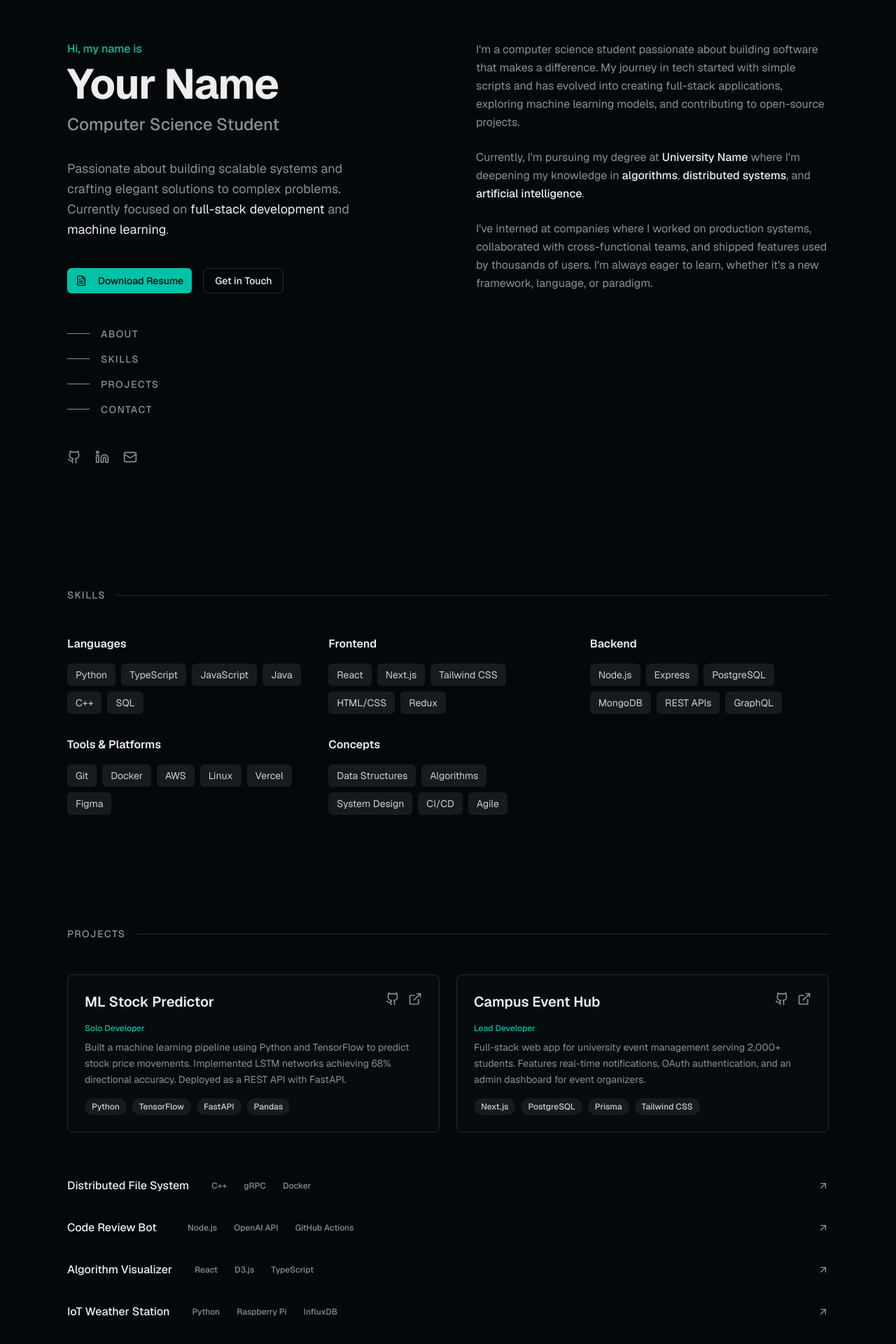
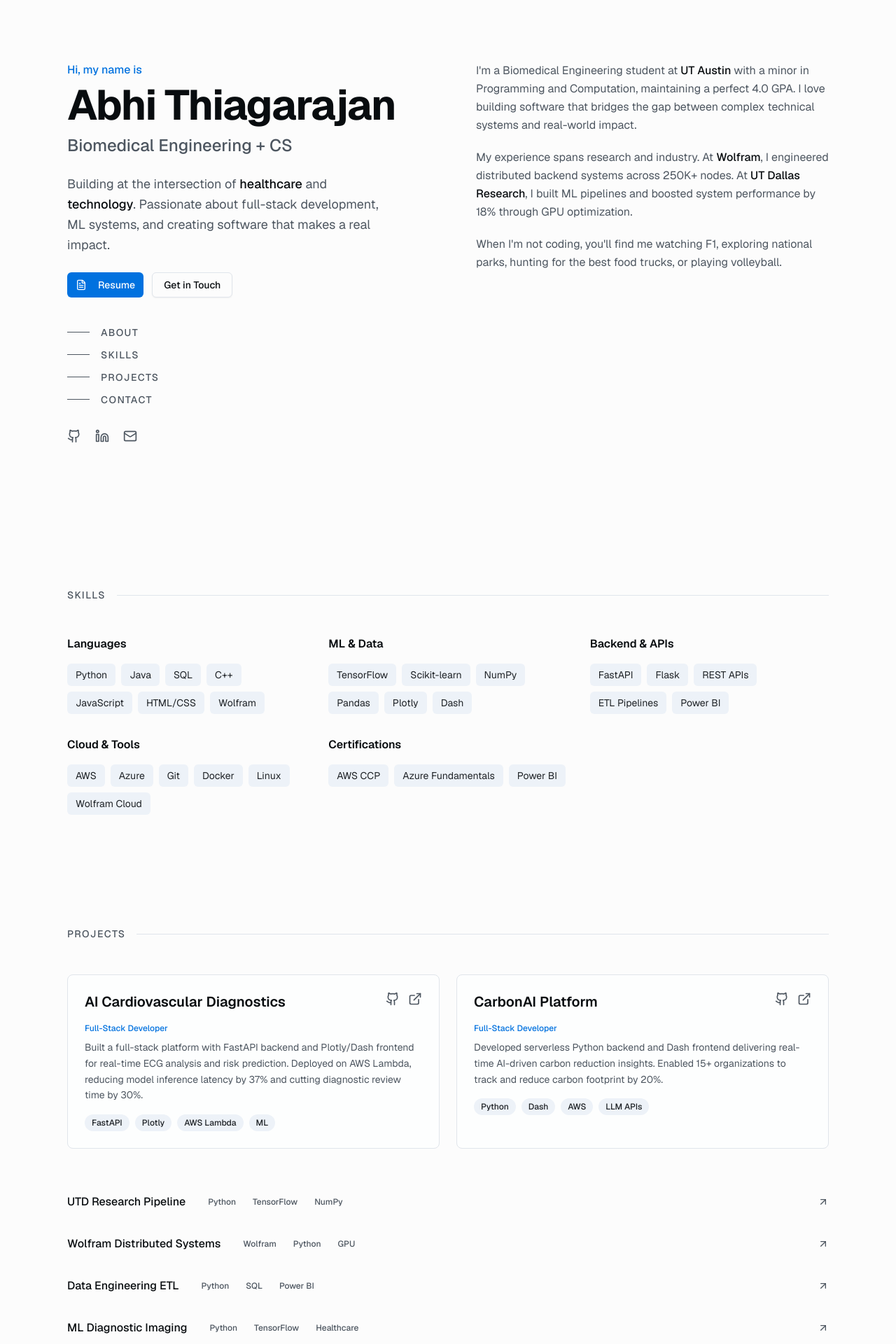
Before and after one commit to abhithiaga/PersonalWebsite, a Next.js app: page / in a window 1280 px wide. Shown: the part 40-1960 px from the top of the page at 70% size. Built offline with nearby package versions, Linux system fonts and the light colour scheme.

Commit message:
feat: update portfolio with light theme and Abhi's details\n\nAdd clean light theme with blue accents and populate sections with resume info.

```diff
--- a/app/globals.css
+++ b/app/globals.css
@@ -4,74 +4,74 @@
 @custom-variant dark (&:is(.dark *));
 
 :root {
-  --background: oklch(0.13 0.01 240);
-  --foreground: oklch(0.95 0 0);
-  --card: oklch(0.16 0.01 240);
-  --card-foreground: oklch(0.95 0 0);
-  --popover: oklch(0.16 0.01 240);
-  --popover-foreground: oklch(0.95 0 0);
-  --primary: oklch(0.72 0.15 180);
-  --primary-foreground: oklch(0.13 0.01 240);
-  --secondary: oklch(0.22 0.01 240);
-  --secondary-foreground: oklch(0.85 0 0);
-  --muted: oklch(0.22 0.01 240);
-  --muted-foreground: oklch(0.65 0.02 240);
-  --accent: oklch(0.72 0.15 180);
-  --accent-foreground: oklch(0.13 0.01 240);
+  --background: oklch(0.99 0 0);
+  --foreground: oklch(0.15 0.01 250);
+  --card: oklch(1 0 0);
+  --card-foreground: oklch(0.15 0.01 250);
+  --popover: oklch(1 0 0);
+  --popover-foreground: oklch(0.15 0.01 250);
+  --primary: oklch(0.55 0.2 250);
+  --primary-foreground: oklch(1 0 0);
+  --secondary: oklch(0.96 0.01 250);
+  --secondary-foreground: oklch(0.25 0.01 250);
+  --muted: oklch(0.96 0.01 250);
+  --muted-foreground: oklch(0.45 0.02 250);
+  --accent: oklch(0.55 0.2 250);
+  --accent-foreground: oklch(1 0 0);
   --destructive: oklch(0.577 0.245 27.325);
   --destructive-foreground: oklch(0.577 0.245 27.325);
-  --border: oklch(0.28 0.01 240);
-  --input: oklch(0.22 0.01 240);
-  --ring: oklch(0.72 0.15 180);
-  --chart-1: oklch(0.646 0.222 41.116);
+  --border: oklch(0.92 0.01 250);
+  --input: oklch(0.92 0.01 250);
+  --ring: oklch(0.55 0.2 250);
+  --chart-1: oklch(0.55 0.2 250);
   --chart-2: oklch(0.6 0.118 184.704);
   --chart-3: oklch(0.398 0.07 227.392);
   --chart-4: oklch(0.828 0.189 84.429);
   --chart-5: oklch(0.769 0.188 70.08);
   --radius: 0.5rem;
-  --sidebar: oklch(0.16 0.01 240);
-  --sidebar-foreground: oklch(0.95 0 0);
-  --sidebar-primary: oklch(0.72 0.15 180);
-  --sidebar-primary-foreground: oklch(0.13 0.01 240);
-  --sidebar-accent: oklch(0.22 0.01 240);
-  --sidebar-accent-foreground: oklch(0.95 0 0);
-  --sidebar-border: oklch(0.28 0.01 240);
-  --sidebar-ring: oklch(0.72 0.15 180);
+  --sidebar: oklch(0.98 0 0);
+  --sidebar-foreground: oklch(0.15 0.01 250);
+  --sidebar-primary: oklch(0.55 0.2 250);
+  --sidebar-primary-foreground: oklch(1 0 0);
+  --sidebar-accent: oklch(0.96 0.01 250);
+  --sidebar-accent-foreground: oklch(0.15 0.01 250);
+  --sidebar-border: oklch(0.92 0.01 250);
+  --sidebar-ring: oklch(0.55 0.2 250);
 }
 
 .dark {
-  --background: oklch(0.13 0.01 240);
-  --foreground: oklch(0.95 0 0);
-  --card: oklch(0.16 0.01 240);
-  --card-foreground: oklch(0.95 0 0);
-  --popover: oklch(0.16 0.01 240);
-  --popover-foreground: oklch(0.95 0 0);
-  --primary: oklch(0.72 0.15 180);
-  --primary-foreground: oklch(0.13 0.01 240);
-  --secondary: oklch(0.22 0.01 240);
-  --secondary-foreground: oklch(0.85 0 0);
-  --muted: oklch(0.22 0.01 240);
-  --muted-foreground: oklch(0.65 0.02 240);
-  --accent: oklch(0.72 0.15 180);
-  --accent-foreground: oklch(0.13 0.01 240);
+  --background: oklch(0.13 0.01 250);
+  --foreground: oklch(0.98 0 0);
+  --card: oklch(0.16 0.01 250);
+  --card-foreground: oklch(0.98 0 0);
+  --popover: oklch(0.16 0.01 250);
+  --popover-foreground: oklch(0.98 0 0);
+  --primary: oklch(0.65 0.2 250);
+  --primary-foreground: oklch(0.13 0.01 250);
+  --secondary: oklch(0.22 0.01 250);
+  --secondary-foreground: oklch(0.9 0 0);
+  --muted: oklch(0.22 0.01 250);
+  --muted-foreground: oklch(0.65 0 0);
+  --accent: oklch(0.65 0.2 250);
+  --accent-foreground: oklch(0.13 0.01 250);
   --destructive: oklch(0.396 0.141 25.723);
   --destructive-foreground: oklch(0.637 0.237 25.331);
-  --border: oklch(0.28 0.01 240);
-  --input: oklch(0.22 0.01 240);
-  --ring: oklch(0.72 0.15 180);
-  --chart-1: oklch(0.488 0.243 264.376);
+  --border: oklch(0.28 0.01 250);
+  --input: oklch(0.22 0.01 250);
+  --ring: oklch(0.65 0.2 250);
+  --chart-1: oklch(0.65 0.2 250);
   --chart-2: oklch(0.696 0.17 162.48);
   --chart-3: oklch(0.769 0.188 70.08);
   --chart-4: oklch(0.627 0.265 303.9);
   --chart-5: oklch(0.645 0.246 16.439);
-  --sidebar: oklch(0.16 0.01 240);
-  --sidebar-foreground: oklch(0.95 0 0);
-  --sidebar-primary: oklch(0.72 0.15 180);
-  --sidebar-primary-foreground: oklch(0.13 0.01 240);
-  --sidebar-accent: oklch(0.22 0.01 240);
-  --sidebar-accent-foreground: oklch(0.95 0 0);
-  --sidebar-border: oklch(0.28 0.01 240);
-  --sidebar-ring: oklch(0.72 0.15 180);
+  --sidebar: oklch(0.16 0.01 250);
+  --sidebar-foreground: oklch(0.98 0 0);
+  --sidebar-primary: oklch(0.65 0.2 250);
+  --sidebar-primary-foreground: oklch(0.13 0.01 250);
+  --sidebar-accent: oklch(0.22 0.01 250);
+  --sidebar-accent-foreground: oklch(0.98 0 0);
+  --sidebar-border: oklch(0.28 0.01 250);
+  --sidebar-ring: oklch(0.65 0.2 250);
 }
 
 @theme inline {
--- a/app/layout.tsx
+++ b/app/layout.tsx
@@ -7,8 +7,8 @@ const _geist = Geist({ subsets: ["latin"] });
 const _geistMono = Geist_Mono({ subsets: ["latin"] });
 
 export const metadata: Metadata = {
-  title: 'Portfolio | Developer & Designer',
-  description: 'Personal portfolio showcasing projects and work',
+  title: 'Abhi Thiagarajan | BME + CS @ UT Austin',
+  description: 'Biomedical Engineering student at UT Austin passionate about full-stack development, ML systems, and healthcare technology.',
   generator: 'v0.app',
   icons: {
     icon: [
--- a/components/contact.tsx
+++ b/components/contact.tsx
@@ -25,23 +25,18 @@ export function Contact() {
           <div className="space-y-6">
             <ContactLink
               label="Email"
-              value="hello@example.com"
-              href="mailto:hello@example.com"
+              value="abhi.thiaga@utexas.edu"
+              href="mailto:abhi.thiaga@utexas.edu"
             />
             <ContactLink
               label="LinkedIn"
-              value="linkedin.com/in/yourname"
-              href="https://linkedin.com/in/yourname"
+              value="linkedin.com/in/AbhiThiagarajan"
+              href="https://linkedin.com/in/AbhiThiagarajan"
             />
             <ContactLink
-              label="GitHub"
-              value="github.com/yourname"
-              href="https://github.com/yourname"
-            />
-            <ContactLink
-              label="Twitter"
-              value="@yourhandle"
-              href="https://twitter.com/yourhandle"
+              label="Phone"
+              value="(972) 859-9048"
+              href="tel:+19728599048"
             />
           </div>
         </div>
--- a/components/footer.tsx
+++ b/components/footer.tsx
@@ -3,7 +3,7 @@ export function Footer() {
     <footer className="px-6 md:px-12 lg:px-24 py-8 border-t border-border">
       <div className="max-w-6xl mx-auto flex flex-col md:flex-row items-center justify-between gap-4">
         <p className="text-sm text-muted-foreground">
-          © {new Date().getFullYear()} Your Name. All rights reserved.
+          © {new Date().getFullYear()} Abhi Thiagarajan
         </p>
         <p className="text-sm text-muted-foreground">
           Built with Next.js & Tailwind CSS
--- a/components/hero.tsx
+++ b/components/hero.tsx
@@ -8,27 +8,27 @@ export function Hero() {
       <div className="max-w-6xl mx-auto w-full">
         <div className="grid lg:grid-cols-2 gap-12 lg:gap-20 items-start">
           {/* Left Column */}
-          <div className="space-y-8">
+          <div className="space-y-6">
             <div>
               <p className="text-primary font-medium mb-2">Hi, my name is</p>
               <h1 className="text-4xl md:text-5xl lg:text-6xl font-bold tracking-tight text-foreground">
-                Your Name
+                Abhi Thiagarajan
               </h1>
               <p className="text-xl md:text-2xl text-muted-foreground mt-3 font-medium">
-                Computer Science Student
+                Biomedical Engineering + CS
               </p>
             </div>
 
             <p className="text-muted-foreground text-lg leading-relaxed max-w-md">
-              Passionate about building scalable systems and crafting elegant solutions to complex problems. Currently focused on <span className="text-foreground">full-stack development</span> and <span className="text-foreground">machine learning</span>.
+              Building at the intersection of <span className="text-foreground font-medium">healthcare</span> and <span className="text-foreground font-medium">technology</span>. Passionate about full-stack development, ML systems, and creating software that makes a real impact.
             </p>
 
             {/* CTA Buttons */}
-            <div className="flex flex-wrap gap-4 pt-2">
+            <div className="flex flex-wrap gap-3">
               <Button asChild>
                 <Link href="/resume.pdf" target="_blank">
                   <FileText className="w-4 h-4 mr-2" />
-                  Download Resume
+                  Resume
                 </Link>
               </Button>
               <Button variant="outline" asChild>
@@ -39,7 +39,7 @@ export function Hero() {
             </div>
 
             {/* Navigation */}
-            <nav className="flex flex-col gap-4 pt-4">
+            <nav className="flex flex-col gap-3 pt-4">
               <NavLink href="#about" label="ABOUT" />
               <NavLink href="#skills" label="SKILLS" />
               <NavLink href="#projects" label="PROJECTS" />
@@ -47,31 +47,29 @@ export function Hero() {
             </nav>
 
             {/* Social Links */}
-            <div className="flex items-center gap-5 pt-4">
-              <SocialLink href="https://github.com/yourname" icon={<Github className="w-5 h-5" />} label="GitHub" />
-              <SocialLink href="https://linkedin.com/in/yourname" icon={<Linkedin className="w-5 h-5" />} label="LinkedIn" />
-              <SocialLink href="mailto:hello@example.com" icon={<Mail className="w-5 h-5" />} label="Email" />
+            <div className="flex items-center gap-5 pt-2">
+              <SocialLink href="https://github.com/AbhiThiagarajan" icon={<Github className="w-5 h-5" />} label="GitHub" />
+              <SocialLink href="https://linkedin.com/in/AbhiThiagarajan" icon={<Linkedin className="w-5 h-5" />} label="LinkedIn" />
+              <SocialLink href="mailto:abhi.thiaga@utexas.edu" icon={<Mail className="w-5 h-5" />} label="Email" />
             </div>
           </div>
 
           {/* Right Column - About Content */}
-          <div id="about" className="space-y-6 text-muted-foreground leading-relaxed">
+          <div id="about" className="space-y-5 text-muted-foreground leading-relaxed">
             <p>
-              {"I'm a computer science student passionate about building software that makes a difference. My journey in tech started with simple scripts and has evolved into creating full-stack applications, exploring machine learning models, and contributing to open-source projects."}
+              {"I'm a Biomedical Engineering student at "}
+              <span className="text-foreground font-medium">UT Austin</span>
+              {" with a minor in Programming and Computation, maintaining a perfect 4.0 GPA. I love building software that bridges the gap between complex technical systems and real-world impact."}
             </p>
             <p>
-              {"Currently, I'm pursuing my degree at "}
-              <span className="text-foreground font-medium">University Name</span>
-              {" where I'm deepening my knowledge in "}
-              <span className="text-foreground font-medium">algorithms</span>
-              {", "}
-              <span className="text-foreground font-medium">distributed systems</span>
-              {", and "}
-              <span className="text-foreground font-medium">artificial intelligence</span>
-              {"."}
+              {"My experience spans research and industry. At "}
+              <span className="text-foreground font-medium">Wolfram</span>
+              {", I engineered distributed backend systems across 250K+ nodes. At "}
+              <span className="text-foreground font-medium">UT Dallas Research</span>
+              {", I built ML pipelines and boosted system performance by 18% through GPU optimization."}
             </p>
             <p>
-              {"I've interned at companies where I worked on production systems, collaborated with cross-functional teams, and shipped features used by thousands of users. I'm always eager to learn, whether it's a new framework, language, or paradigm."}
+              {"When I'm not coding, you'll find me watching F1, exploring national parks, hunting for the best food trucks, or playing volleyball."}
             </p>
           </div>
         </div>
--- a/components/projects.tsx
+++ b/components/projects.tsx
@@ -7,57 +7,57 @@ import { cn } from "@/lib/utils"
 
 const projects = [
   {
-    title: "ML Stock Predictor",
-    description: "Built a machine learning pipeline using Python and TensorFlow to predict stock price movements. Implemented LSTM networks achieving 68% directional accuracy. Deployed as a REST API with FastAPI.",
-    role: "Solo Developer",
-    tags: ["Python", "TensorFlow", "FastAPI", "Pandas"],
+    title: "AI Cardiovascular Diagnostics",
+    description: "Built a full-stack platform with FastAPI backend and Plotly/Dash frontend for real-time ECG analysis and risk prediction. Deployed on AWS Lambda, reducing model inference latency by 37% and cutting diagnostic review time by 30%.",
+    role: "Full-Stack Developer",
+    tags: ["FastAPI", "Plotly", "AWS Lambda", "ML"],
     link: "#",
-    github: "https://github.com/yourname/stock-predictor",
+    github: "#",
     featured: true,
   },
   {
-    title: "Campus Event Hub",
-    description: "Full-stack web app for university event management serving 2,000+ students. Features real-time notifications, OAuth authentication, and an admin dashboard for event organizers.",
-    role: "Lead Developer",
-    tags: ["Next.js", "PostgreSQL", "Prisma", "Tailwind CSS"],
+    title: "CarbonAI Platform",
+    description: "Developed serverless Python backend and Dash frontend delivering real-time AI-driven carbon reduction insights. Enabled 15+ organizations to track and reduce carbon footprint by 20%.",
+    role: "Full-Stack Developer",
+    tags: ["Python", "Dash", "AWS", "LLM APIs"],
     link: "#",
-    github: "https://github.com/yourname/event-hub",
+    github: "#",
     featured: true,
   },
   {
-    title: "Distributed File System",
-    description: "Implemented a simplified distributed file system in C++ supporting file replication, fault tolerance, and consistent hashing for a distributed systems course project.",
-    role: "Team Lead (3 members)",
-    tags: ["C++", "gRPC", "Docker"],
+    title: "UTD Research Pipeline",
+    description: "Built Python-based backend services for high-volume image/video processing with modular APIs and batch-processing tools. Increased system performance by 18% through GPU acceleration.",
+    role: "Research Intern",
+    tags: ["Python", "TensorFlow", "NumPy", "FastAPI"],
     link: "#",
-    github: "https://github.com/yourname/dfs",
+    github: "#",
     featured: false,
   },
   {
-    title: "Code Review Bot",
-    description: "GitHub bot that automatically reviews pull requests using GPT-4 API, providing suggestions for code quality, security vulnerabilities, and best practices.",
-    role: "Solo Developer",
-    tags: ["Node.js", "OpenAI API", "GitHub Actions"],
+    title: "Wolfram Distributed Systems",
+    description: "Engineered distributed backend systems across 250K+ nodes using GPU acceleration and parallel processing, cutting runtime by 42%.",
+    role: "Research Intern",
+    tags: ["Wolfram", "Python", "GPU", "Parallel Computing"],
     link: "#",
-    github: "https://github.com/yourname/review-bot",
+    github: "#",
     featured: false,
   },
   {
-    title: "Algorithm Visualizer",
-    description: "Interactive web app visualizing 15+ sorting and graph algorithms with step-by-step animations. Used by 500+ students in introductory CS courses.",
-    role: "Solo Developer",
-    tags: ["React", "D3.js", "TypeScript"],
+    title: "Data Engineering ETL",
+    description: "Built scalable Python/SQL APIs and ETL pipelines for 50K+ records. Developed dashboards with Plotly, Dash, and Power BI, reducing manual workflow by 40%.",
+    role: "Full-Stack Intern",
+    tags: ["Python", "SQL", "Power BI", "Flask"],
     link: "#",
-    github: "https://github.com/yourname/algo-viz",
+    github: "#",
     featured: false,
   },
   {
-    title: "IoT Weather Station",
-    description: "Raspberry Pi-based weather monitoring system with real-time data collection, cloud storage, and a mobile-friendly dashboard displaying historical trends.",
-    role: "Hardware & Software",
-    tags: ["Python", "Raspberry Pi", "InfluxDB", "Grafana"],
+    title: "ML Diagnostic Imaging",
+    description: "WWT Hackathon winning solution. Built an ML-powered diagnostic imaging tool for healthcare applications.",
+    role: "Hackathon Winner",
+    tags: ["Python", "TensorFlow", "Healthcare", "ML"],
     link: "#",
-    github: "https://github.com/yourname/weather-station",
+    github: "#",
     featured: false,
   },
 ]
--- a/components/skills.tsx
+++ b/components/skills.tsx
@@ -1,23 +1,23 @@
 const skillCategories = [
   {
     name: "Languages",
-    skills: ["Python", "TypeScript", "JavaScript", "Java", "C++", "SQL"],
+    skills: ["Python", "Java", "SQL", "C++", "JavaScript", "HTML/CSS", "Wolfram"],
   },
   {
-    name: "Frontend",
-    skills: ["React", "Next.js", "Tailwind CSS", "HTML/CSS", "Redux"],
+    name: "ML & Data",
+    skills: ["TensorFlow", "Scikit-learn", "NumPy", "Pandas", "Plotly", "Dash"],
   },
   {
-    name: "Backend",
-    skills: ["Node.js", "Express", "PostgreSQL", "MongoDB", "REST APIs", "GraphQL"],
+    name: "Backend & APIs",
+    skills: ["FastAPI", "Flask", "REST APIs", "ETL Pipelines", "Power BI"],
   },
   {
-    name: "Tools & Platforms",
-    skills: ["Git", "Docker", "AWS", "Linux", "Vercel", "Figma"],
+    name: "Cloud & Tools",
+    skills: ["AWS", "Azure", "Git", "Docker", "Linux", "Wolfram Cloud"],
   },
   {
-    name: "Concepts",
-    skills: ["Data Structures", "Algorithms", "System Design", "CI/CD", "Agile"],
+    name: "Certifications",
+    skills: ["AWS CCP", "Azure Fundamentals", "Power BI"],
   },
 ]
 
```
